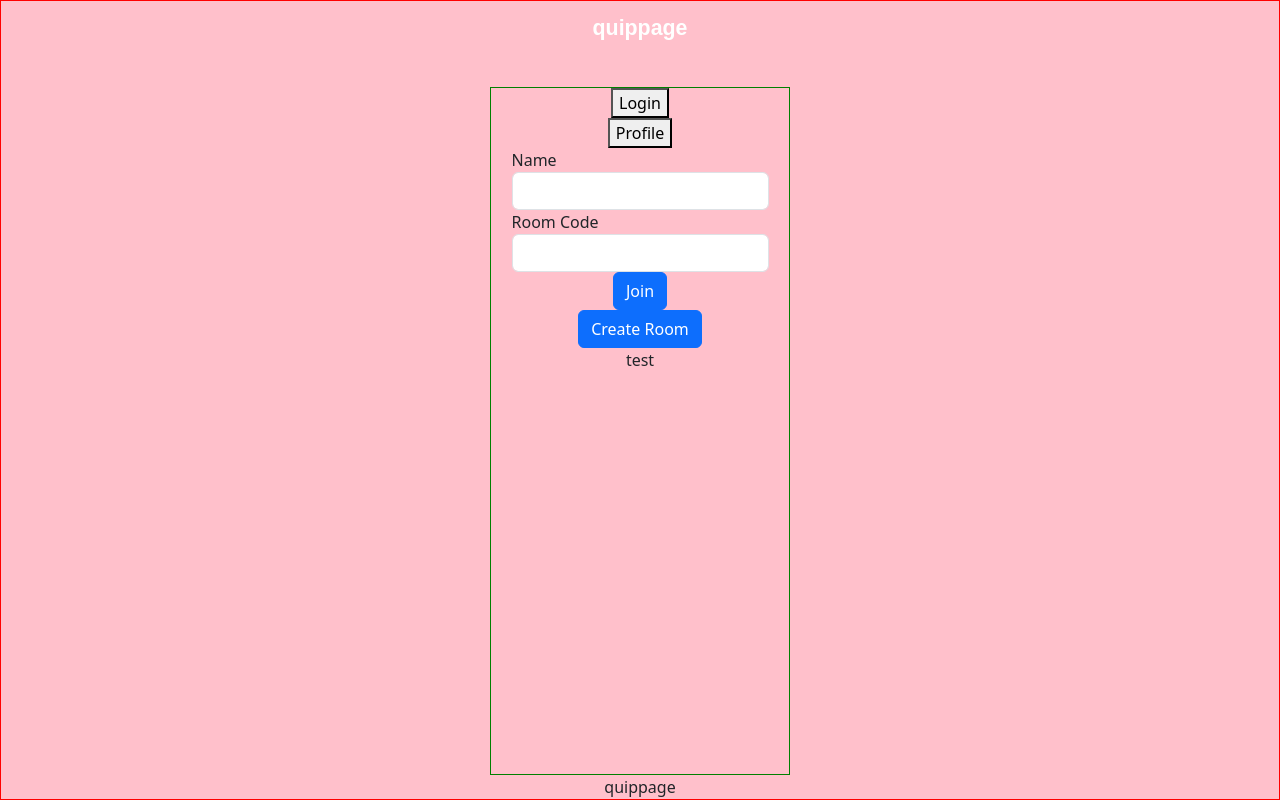
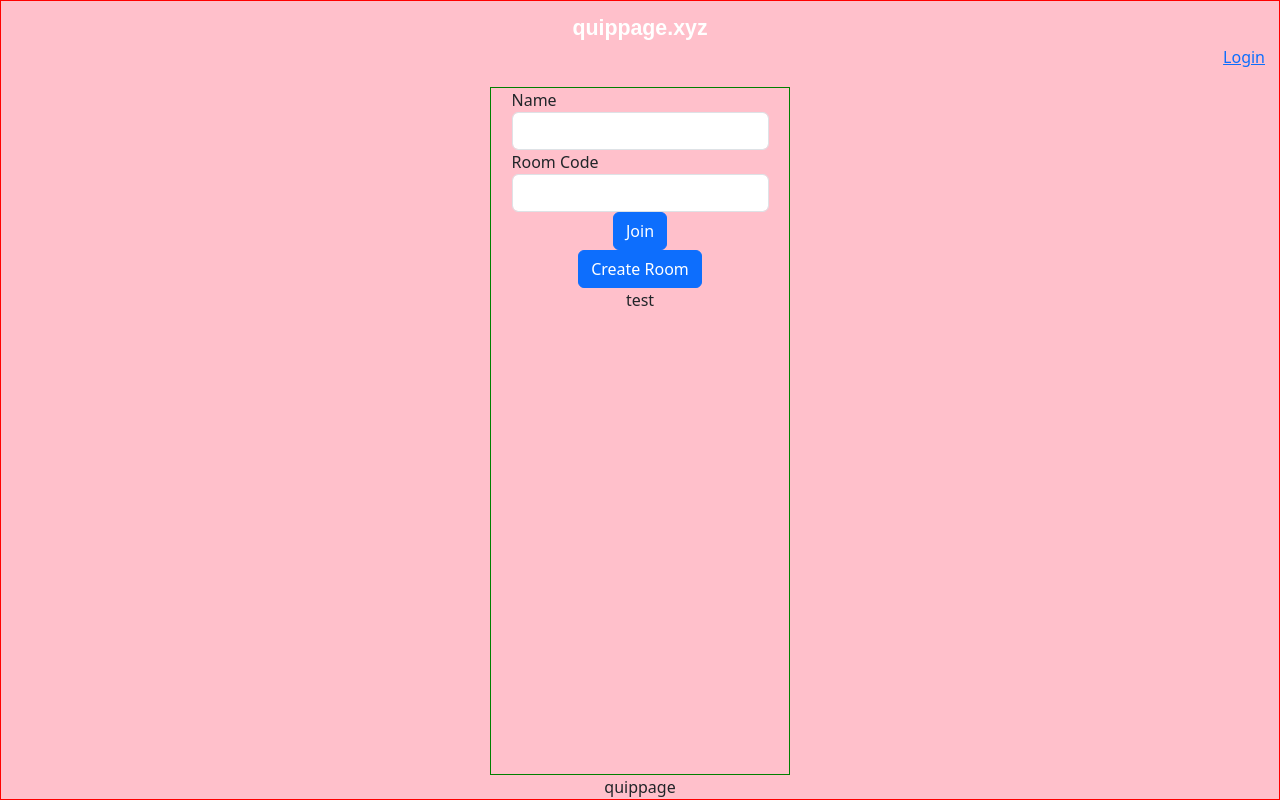
Before and after one commit to rocmalone/quippage, a React (Vite) app in the folder front/: page / in a window 1280 px wide. Built offline with nearby package versions, Linux system fonts and the light colour scheme.

Commit message:
Conditionally displayed login/profile on homepage

```diff
--- a/front/src/App.jsx
+++ b/front/src/App.jsx
@@ -12,7 +12,7 @@ export const apiUrl = "http://localhost:3000";
 
 const App = () => (
   <>
-    <div className="header">quippage</div>
+    <div className="header">quippage.xyz</div>
     <BrowserRouter>
       <Routes>
         <Route path="/" element={<Home />} />
--- a/front/src/components/Home.jsx
+++ b/front/src/components/Home.jsx
@@ -2,8 +2,11 @@ import { useState } from "react";
 import { useNavigate } from "react-router-dom";
 import Cookies from "js-cookie";
 
+import styles from "./Home.module.css";
+
 const Home = () => {
   const [pageState, setPageState] = useState("LANDING");
+  const [isLoggedIn, setIsLoggedIn] = useState(false);
 
   const [errorText, setErrorText] = useState("test");
 
@@ -47,16 +50,6 @@ const Home = () => {
     }
   };
 
-  const clickLoginButton = () => {
-    navigate("/login");
-  };
-
-  const clickProfileButton = () => {
-    navigate("/profile");
-  };
-
-  const isLoggedIn = () => {};
-
   const requestGuestUser = async () => {
     //
   };
@@ -66,13 +59,18 @@ const Home = () => {
 
   return (
     <>
+      <div className={styles.loginContainer}>
+        {isLoggedIn ? (
+          <a href="/profile" className="">
+            My Account
+          </a>
+        ) : (
+          <a href="/login" className="">
+            Login
+          </a>
+        )}
+      </div>
       <div className="center">
-        <button type="button" onClick={clickLoginButton}>
-          Login
-        </button>
-        <button type="button" onClick={clickProfileButton}>
-          Profile
-        </button>
         <div className="form-group">
           <label htmlFor="inputName">Name</label>
           <input
--- /dev/null
+++ b/front/src/components/Home.module.css
@@ -0,0 +1,5 @@
+.loginContainer {
+  position: absolute;
+  top: 45px;
+  right: 15px;
+}
```
